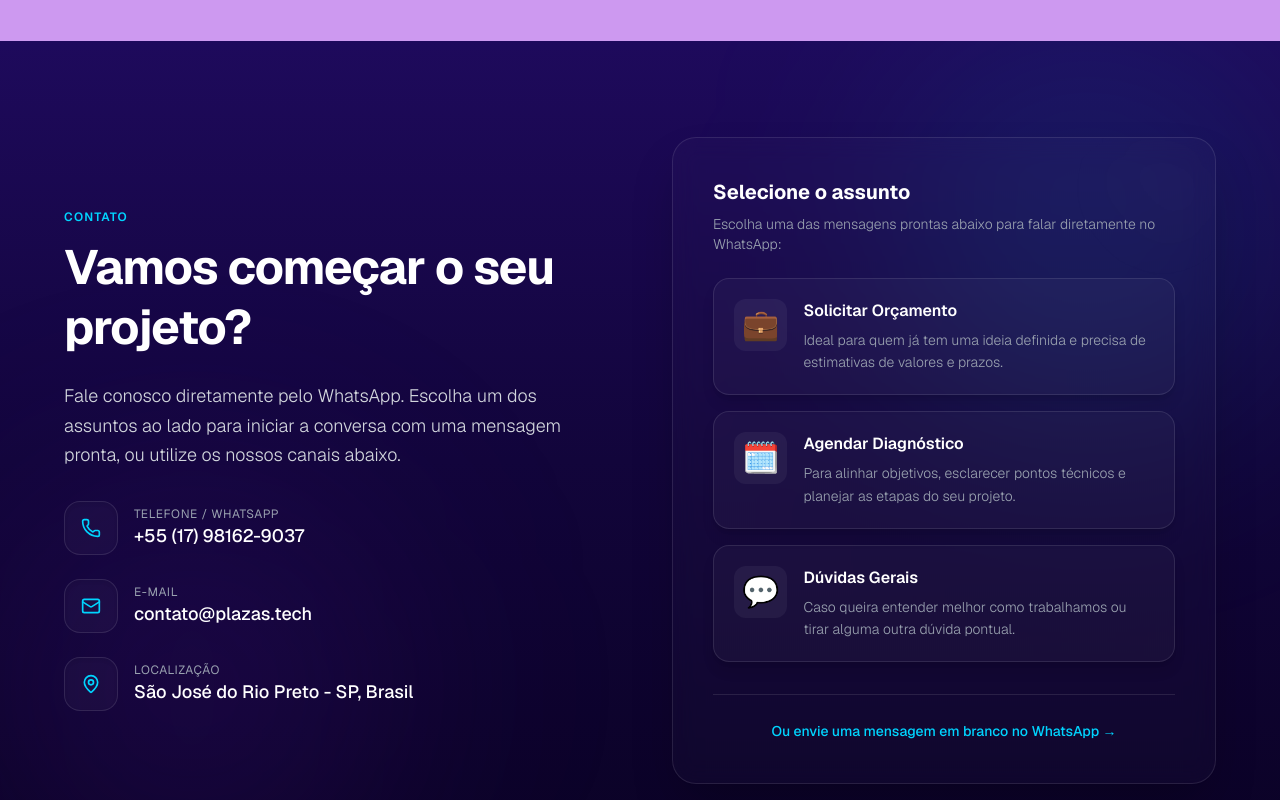
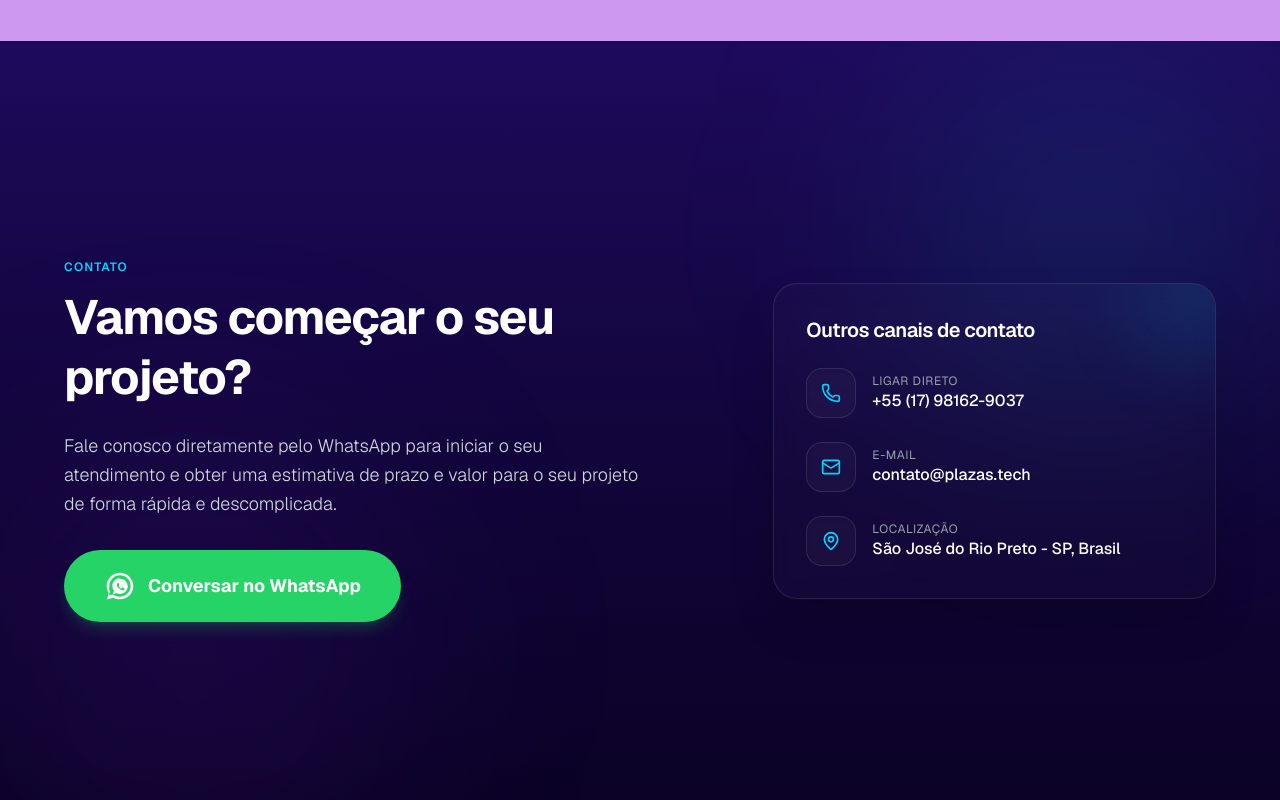
Before and after one commit to gabrielplazas/plazas-tech, a Next.js app: page / in a window 1280 px wide. Shown: the part 3240-4040 px from the top of the page. Built offline with nearby package versions, Linux system fonts and the light colour scheme.

Commit message:
feat: implement Navbar and CtaFinal components for landing page navigation and contact section

```diff
--- a/app/components/CtaFinal.tsx
+++ b/app/components/CtaFinal.tsx
@@ -1,35 +1,9 @@
 'use client'
 
-import { Mail, Phone, MapPin, ArrowRight } from 'lucide-react'
+import { Mail, Phone, MapPin } from 'lucide-react'
 import { siteConfig } from '@/config/site'
 
 export default function CtaFinal() {
-  const messageOptions = [
-    {
-      title: 'Solicitar Orçamento',
-      text: 'Olá, gostaria de solicitar um orçamento para o desenvolvimento de um projeto com a Plazas Tech!',
-      emoji: '💼',
-      description: 'Ideal para quem já tem uma ideia definida e precisa de estimativas de valores e prazos.'
-    },
-    {
-      title: 'Agendar Diagnóstico',
-      text: 'Olá, gostaria de agendar um diagnóstico gratuito para entender a viabilidade do meu projeto.',
-      emoji: '🗓️',
-      description: 'Para alinhar objetivos, esclarecer pontos técnicos e planejar as etapas do seu projeto.'
-    },
-    {
-      title: 'Dúvidas Gerais',
-      text: 'Olá, tenho algumas dúvidas sobre os serviços da Plazas Tech e gostaria de conversar.',
-      emoji: '💬',
-      description: 'Caso queira entender melhor como trabalhamos ou tirar alguma outra dúvida pontual.'
-    }
-  ]
-
-  const handleSendMessage = (messageText: string) => {
-    const encodedText = encodeURIComponent(messageText)
-    window.open(`https://wa.me/${siteConfig.contact.phoneRaw}?text=${encodedText}`, '_blank')
-  }
-
   return (
     <section id="contact" className="px-6 md:px-12 py-24 bg-gradient-to-b from-[#1E0A5C] via-[#12053b] to-[#0a0224] text-white min-h-screen flex flex-col justify-center relative overflow-hidden">
       {/* Decorative gradient overlay */}
@@ -37,97 +11,93 @@ export default function CtaFinal() {
       <div className="absolute bottom-0 left-0 w-96 h-96 bg-[#6B21C8]/15 rounded-full blur-[120px] pointer-events-none" />
 
       <div className="max-w-6xl mx-auto w-full relative z-10">
-        <div className="grid grid-cols-1 lg:grid-cols-2 gap-16 items-center">
+        <div className="grid grid-cols-1 lg:grid-cols-12 gap-12 lg:gap-16 items-center">
 
-          {/* Left side: content & info */}
-          <div>
+          {/* Left side: Value proposition & Main WhatsApp CTA */}
+          <div className="lg:col-span-7 flex flex-col items-start text-left">
             <p className="text-xs font-semibold tracking-widest uppercase text-[#00D4FF] mb-3">
               Contato
             </p>
             <h2 className="text-4xl sm:text-5xl font-bold tracking-tight mb-6 leading-tight">
               Vamos começar o seu projeto?
             </h2>
-            <p className="text-gray-300 font-light text-base sm:text-lg mb-8 leading-relaxed">
-              Fale conosco diretamente pelo WhatsApp. Escolha um dos assuntos ao lado para iniciar a conversa com uma mensagem pronta, ou utilize os nossos canais abaixo.
+            <p className="text-gray-300 font-light text-base sm:text-lg mb-8 leading-relaxed max-w-xl">
+              Fale conosco diretamente pelo WhatsApp para iniciar o seu atendimento e obter uma estimativa de prazo e valor para o seu projeto de forma rápida e descomplicada.
             </p>
 
+            {/* Primary Action Button (WhatsApp) */}
+            <div className="w-full sm:w-auto">
+              <a
+                href={`https://wa.me/${siteConfig.contact.phoneRaw}?text=${encodeURIComponent("Olá! Gostaria de conversar sobre um projeto com a Plazas Tech.")}`}
+                target="_blank"
+                rel="noopener noreferrer"
+                className="inline-flex items-center justify-center gap-3 bg-[#25D366] hover:bg-[#21b858] text-white font-bold px-10 py-5 rounded-full shadow-lg shadow-[#25D366]/20 hover:shadow-xl hover:shadow-[#25D366]/30 transition-all duration-300 transform hover:-translate-y-0.5 active:translate-y-0 text-lg w-full sm:w-auto"
+              >
+                <svg viewBox="0 0 24 24" className="w-8 h-8 fill-current">
+                  <path d="M12.031 6.172c-3.181 0-5.767 2.586-5.768 5.766-.001 1.298.436 2.5 1.173 3.473l-.766 2.801 2.868-.752a5.736 5.736 0 0 0 2.493.575h.002c3.182 0 5.767-2.586 5.768-5.766-.001-3.18-2.585-5.767-5.766-5.767zm3.411 8.212c-.149.419-.748.767-1.032.813-.258.043-.594.077-1.803-.423-1.424-.588-2.33-2.038-2.401-2.132-.072-.093-.578-.769-.578-1.464 0-.696.362-1.038.496-1.181.114-.12.258-.168.346-.168.088 0 .176.002.253.006.082.004.193-.031.302.235.114.277.39.95.424 1.02.035.07.057.151.01.246-.047.095-.07.156-.14.238-.07.082-.148.182-.211.246-.07.07-.144.147-.062.289.082.141.367.607.788.981.54.482 1.002.632 1.144.703.141.07.224.059.308-.037.082-.096.362-.423.459-.567.098-.144.196-.12.33-.07.134.05.852.402.999.475.147.073.245.109.281.172.036.063.036.368-.113.787zM12 2C6.477 2 2 6.477 2 12c0 2.01.593 3.88 1.614 5.447L2.09 22.062l4.733-1.24A9.945 9.945 0 0 0 12 22c5.523 0 10-4.477 10-10S17.523 2 12 2zm0 18c-1.834 0-3.541-.532-4.98-1.454l-.356-.226-2.955.775.789-2.883-.247-.393A7.95 7.95 0 0 1 4 12c0-4.411 3.589-8 8-8s8 3.589 8 8-3.589 8-8 8z" />
+                </svg>
+                Conversar no WhatsApp
+              </a>
+
+              {/* Status / Trust indicator
+              <div className="flex items-center gap-2 mt-4 text-sm text-gray-400">
+                <span className="relative flex h-2.5 w-2.5">
+                  <span className="animate-ping absolute inline-flex h-full w-full rounded-full bg-emerald-400 opacity-75"></span>
+                  <span className="relative inline-flex rounded-full h-2.5 w-2.5 bg-emerald-500"></span>
+                </span>
+                <span>Resposta imediata • Online agora</span>
+              </div> */}
+            </div>
+          </div>
+
+          {/* Right side: Secondary Contacts Card */}
+          <div className="lg:col-span-5 w-full">
+            <div className="bg-white/[0.02] backdrop-blur-md border border-white/10 rounded-3xl p-8 shadow-2xl relative overflow-hidden">
+              {/* Subtle top-right glow in the card */}
+              <div className="absolute -top-12 -right-12 w-32 h-32 bg-[#00D4FF]/10 rounded-full blur-2xl pointer-events-none" />
+
+              <h3 className="text-xl font-semibold text-white mb-6 tracking-tight">
+                Outros canais de contato
+              </h3>
+
               <div className="space-y-6">
+                {/* Phone Link (direct phone call for mobile) */}
                 <div className="flex items-center gap-4 group">
-                <div className="p-4 bg-white/[0.03] rounded-2xl border border-white/10 text-[#00D4FF] group-hover:bg-[#00D4FF]/10 group-hover:border-[#00D4FF]/30 transition-all duration-300 shadow-inner">
+                  <div className="p-3.5 bg-white/[0.03] rounded-2xl border border-white/10 text-[#00D4FF] group-hover:bg-[#00D4FF]/10 group-hover:border-[#00D4FF]/30 transition-all duration-300 shadow-inner">
                     <Phone size={20} />
                   </div>
                   <div>
-                  <p className="text-xs text-gray-400 uppercase tracking-wider">Telefone / WhatsApp</p>
-                  <a href={siteConfig.links.whatsapp} target="_blank" rel="noopener noreferrer" className="text-white hover:text-[#00D4FF] transition-colors font-medium text-base sm:text-lg">
+                    <p className="text-xs text-gray-400 uppercase tracking-wider">Ligar direto</p>
+                    <a href={`tel:${siteConfig.contact.phoneRaw}`} className="text-white hover:text-[#00D4FF] transition-colors font-medium text-base">
                       {siteConfig.contact.phoneFormatted}
                     </a>
                   </div>
                 </div>
 
+                {/* Email Link */}
                 <div className="flex items-center gap-4 group">
-                <div className="p-4 bg-white/[0.03] rounded-2xl border border-white/10 text-[#00D4FF] group-hover:bg-[#00D4FF]/10 group-hover:border-[#00D4FF]/30 transition-all duration-300 shadow-inner">
+                  <div className="p-3.5 bg-white/[0.03] rounded-2xl border border-white/10 text-[#00D4FF] group-hover:bg-[#00D4FF]/10 group-hover:border-[#00D4FF]/30 transition-all duration-300 shadow-inner">
                     <Mail size={20} />
                   </div>
                   <div>
                     <p className="text-xs text-gray-400 uppercase tracking-wider">E-mail</p>
-                  <a href={`mailto:${siteConfig.contact.email}`} className="text-white hover:text-[#00D4FF] transition-colors font-medium text-base sm:text-lg">
+                    <a href={`mailto:${siteConfig.contact.email}`} className="text-white hover:text-[#00D4FF] transition-colors font-medium text-base">
                       {siteConfig.contact.email}
                     </a>
                   </div>
                 </div>
 
+                {/* Location */}
                 <div className="flex items-center gap-4 group">
-                <div className="p-4 bg-white/[0.03] rounded-2xl border border-white/10 text-[#00D4FF] group-hover:bg-[#00D4FF]/10 group-hover:border-[#00D4FF]/30 transition-all duration-300 shadow-inner">
+                  <div className="p-3.5 bg-white/[0.03] rounded-2xl border border-white/10 text-[#00D4FF] group-hover:bg-[#00D4FF]/10 group-hover:border-[#00D4FF]/30 transition-all duration-300 shadow-inner">
                     <MapPin size={20} />
                   </div>
                   <div>
                     <p className="text-xs text-gray-400 uppercase tracking-wider">Localização</p>
-                  <p className="text-white font-medium text-base sm:text-lg">{siteConfig.contact.location}</p>
+                    <p className="text-white font-medium text-base">{siteConfig.contact.location}</p>
                   </div>
                 </div>
               </div>
-          </div>
-
-          {/* Right side: WhatsApp Messages Selection */}
-          <div className="bg-white/[0.02] backdrop-blur-md p-8 sm:p-10 rounded-3xl border border-white/10 shadow-2xl relative overflow-hidden">
-            <div className="absolute top-0 right-0 w-32 h-32 bg-gradient-to-bl from-white/[0.02] to-transparent rounded-full blur-xl" />
-            <h3 className="text-xl font-bold mb-2">Selecione o assunto</h3>
-            <p className="text-gray-400 text-sm font-light mb-6">
-              Escolha uma das mensagens prontas abaixo para falar diretamente no WhatsApp:
-            </p>
-
-            <div className="space-y-4">
-              {messageOptions.map((option, idx) => (
-                <button
-                  key={idx}
-                  onClick={() => handleSendMessage(option.text)}
-                  className="w-full text-left bg-white/[0.03] hover:bg-white/[0.08] border border-white/10 hover:border-[#00D4FF]/60 rounded-2xl p-5 transition-all duration-300 flex items-start gap-4 group cursor-pointer shadow-lg hover:shadow-[#00D4FF]/5 hover:-translate-y-0.5"
-                >
-                  <span className="text-3xl p-2 bg-white/5 rounded-xl group-hover:bg-[#00D4FF]/10 transition-colors">
-                    {option.emoji}
-                  </span>
-                  <div className="flex-1">
-                    <h4 className="font-semibold text-white group-hover:text-[#00D4FF] transition-colors flex items-center justify-between">
-                      {option.title}
-                      <ArrowRight size={16} className="opacity-0 group-hover:opacity-100 transition-all transform translate-x-[-10px] group-hover:translate-x-0 text-[#00D4FF]" />
-                    </h4>
-                    <p className="text-gray-400 text-xs sm:text-sm font-light mt-1.5 leading-relaxed">
-                      {option.description}
-                    </p>
-                  </div>
-                </button>
-              ))}
-            </div>
-
-            <div className="mt-8 pt-6 border-t border-white/10 text-center">
-              <a
-                href={siteConfig.links.whatsapp}
-                target="_blank"
-                rel="noopener noreferrer"
-                className="inline-flex items-center gap-2 text-sm text-[#00D4FF] hover:text-[#00D4FF]/80 transition-colors font-medium"
-              >
-                Ou envie uma mensagem em branco no WhatsApp →
-              </a>
             </div>
           </div>
 
```
Also changed, not shown: app/components/Navbar.tsx (+19 -8 lines). Lines whose indentation alone changed are shown as unchanged.
